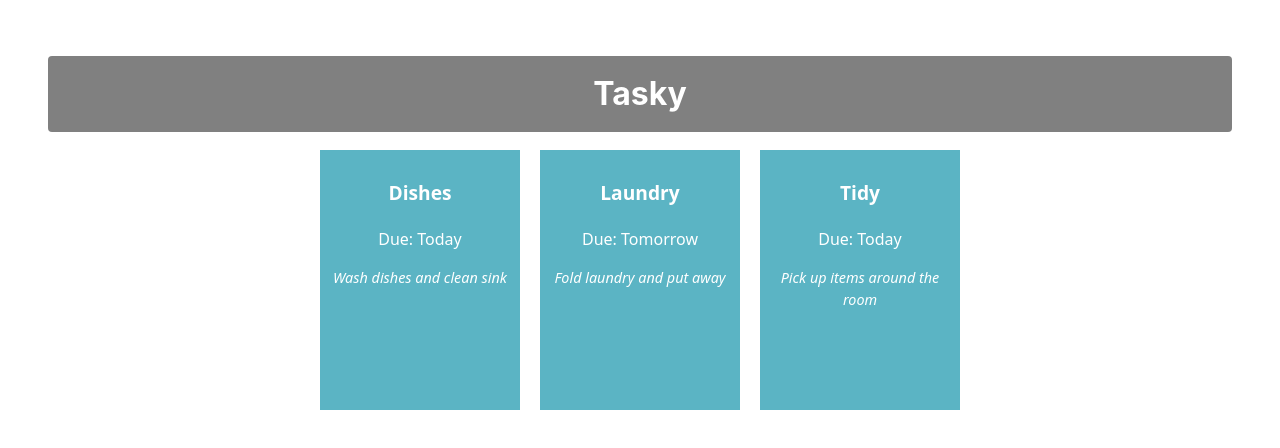
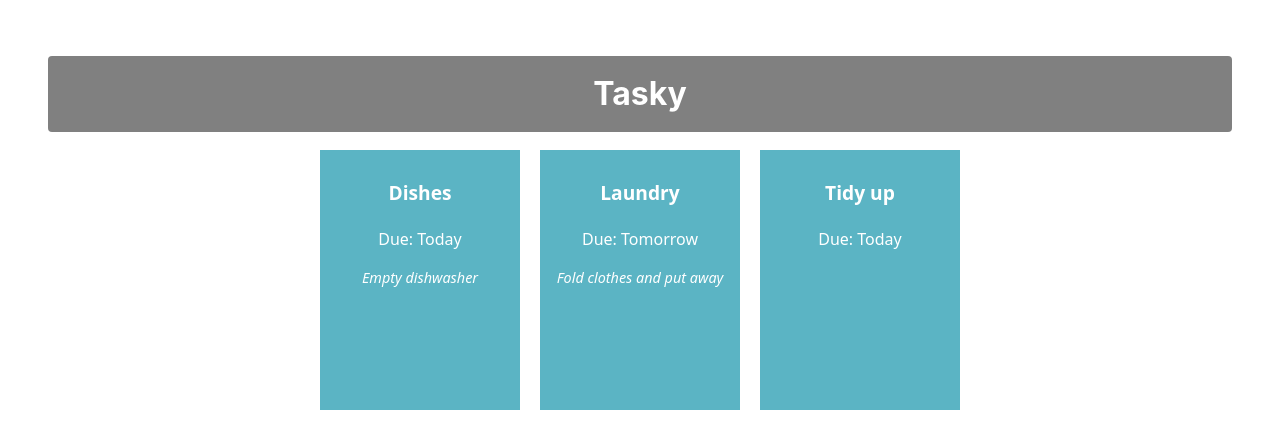
Before and after one commit to Hassan-Algharrash/react-basics-labs, a React (Vite) app in the folder tasky/: page / in a window 1280 px wide. Shown: the top 448 px of the page. Built offline with nearby package versions, Linux system fonts and the light colour scheme.

Commit message:
Added task state

```diff
--- a/tasky/src/App.jsx
+++ b/tasky/src/App.jsx
@@ -1,20 +1,28 @@
 import './App.css';
 import Task from './components/Task';
+import React, { useState } from 'react';
+
 
 
 function App() {
-  return (
+
+    const [ taskState, setTaskState ] = useState({
+    tasks: [
+      { title:"Dishes", description: "Empty dishwasher", deadline: "Today" },
+      { title: "Laundry", description: "Fold clothes and put away", deadline: "Tomorrow" },
+      { title: "Tidy up", deadline: "Today" }
+    ]
+  });
+
+   return (
     <div className="container">
-  <h1>Tasky</h1>
+      <h1>Tasky</h1>
+      <Task title={taskState.tasks[0].title} deadline={taskState.tasks[0].deadline} description={taskState.tasks[0].description} />
+      <Task title={taskState.tasks[1].title} deadline={taskState.tasks[1].deadline} description={taskState.tasks[1].description} />
+      <Task title={taskState.tasks[2].title} deadline={taskState.tasks[2].deadline} description={taskState.tasks[2].description} />
+    </div>
+  );
 
-  <Task title="Dishes" deadline="Today" description="Wash dishes and clean sink" />
-
-  <Task title="Laundry" deadline="Tomorrow" description="Fold laundry and put away" />
-
-  <Task title="Tidy" deadline="Today" description="Pick up items around the room" />
-</div>
-
-  )
 }
 
 export default App;
```
